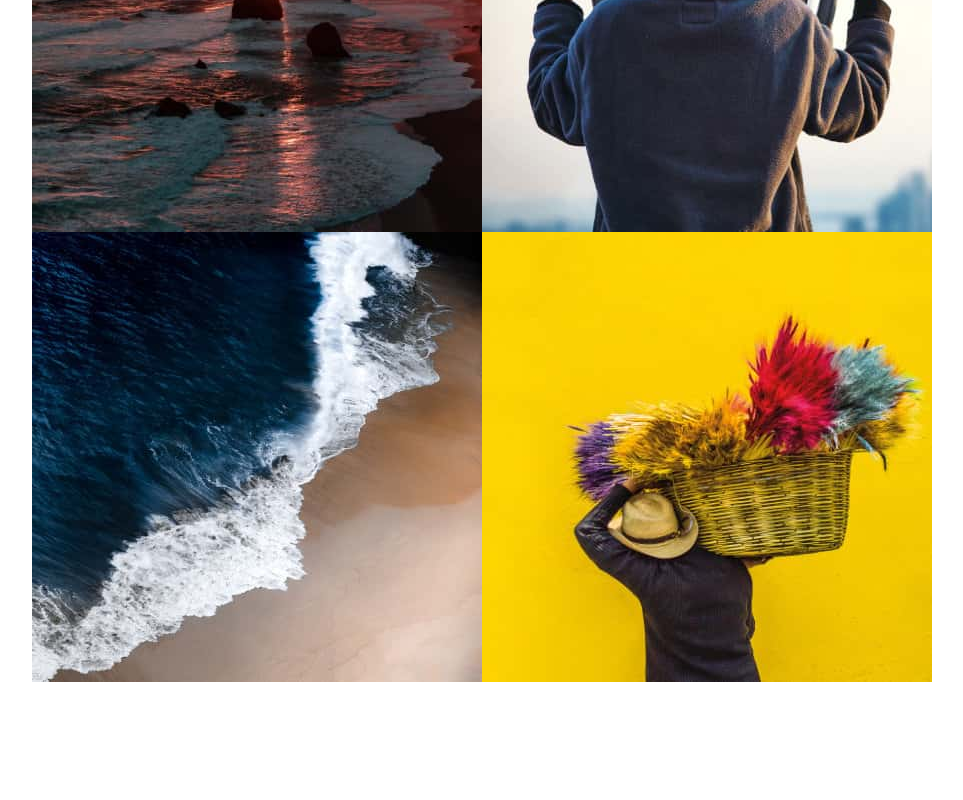
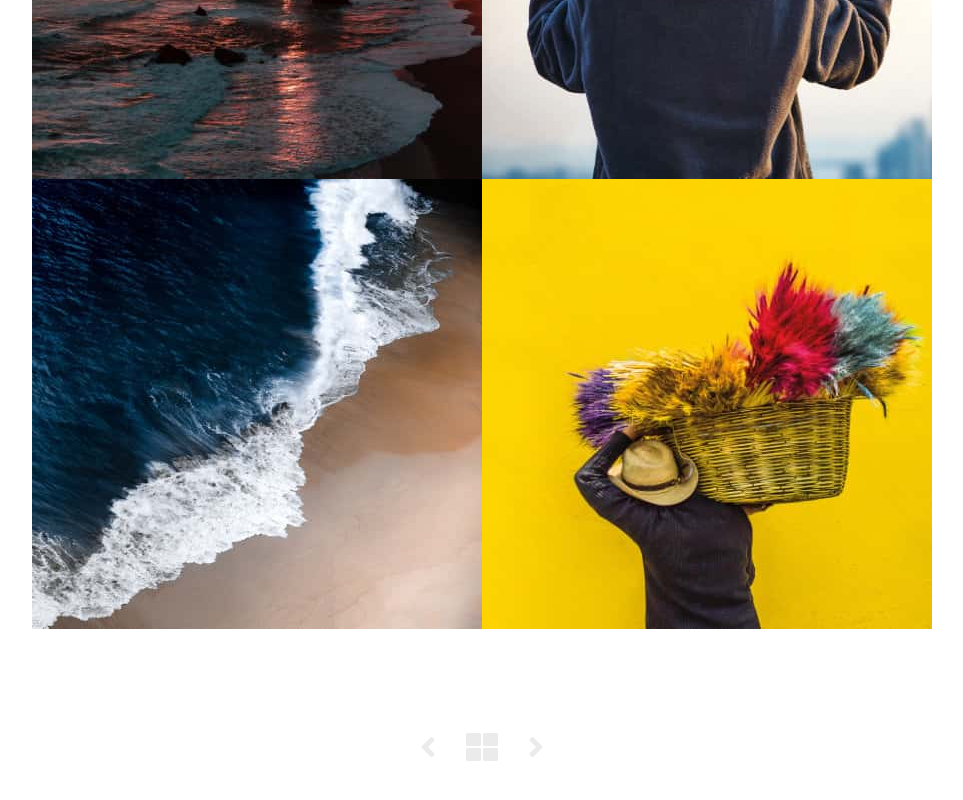
Before and after one commit to davidlower/depth-of-field-blur-css30-day29, a plain HTML site: page index.html in a window 1280 px wide. Shown: the part 446-1246 px from the top of the page, without its empty margins (158-1121 px from the left). Drawn offline with Linux system fonts and the light colour scheme.

Commit message:
added navigation

```diff
--- a/index.html
+++ b/index.html
@@ -6,6 +6,7 @@
    <meta name="viewport" content="width=device-width, initial-scale=1.0">
    <meta http-equiv="X-UA-Compatible" content="ie=edge">
    <link href="https://fonts.googleapis.com/css?family=Poppins:200,400" rel="stylesheet">
+   <link href="https://use.fontawesome.com/releases/v5.0.6/css/all.css" rel="stylesheet">
    <link rel="stylesheet" href="styles.css">
    <title>Depth of field blur effect</title>
 </head>
@@ -21,7 +22,11 @@
          <img class="img4" src="img/basket.jpg" alt="man carrying a basket of feathers" srcset="img/basket@2x.jpg 2x, img/basket@3x.jpg 3x">
       </div>
    </div>
-
+   <div class="navigation">
+      <a href="https://davidlower.github.io/css3-only-dropdown-menu-css30-day27/"><i class="fas fa-angle-left"></i></a>
+      <a href="http://davidlower.co.uk/html/css3-in-30-days"><i class="fas fa-th-large"></i></a>
+      <a href="https://davidlower.github.io/css3-coffee-cup-css30-day30/"><i class="fas fa-angle-right"></i></a>
+   </div>
 </body>
 
 </html>
--- a/styles.css
+++ b/styles.css
@@ -10,7 +10,7 @@
 
    width: 80%;
    max-width: 900px;
-   margin: 10% auto;
+   margin: 5% auto;
    font-family: 'Poppins', sans-serif;
 }
 
@@ -66,6 +66,40 @@ h1 {
    filter: blur(0px);
 }
 
+
+/* BOTTOM NAVIGATION */
+
+.navigation {
+   display: flex;
+   align-items: flex-end;
+   justify-content: center;
+
+   margin: 8% auto;
+
+   font-size: 2rem;
+}
+
+.navigation a {
+   text-decoration: none;
+
+   color: #ebebeb;
+}
+
+.navigation a:nth-child(2) {
+   padding: 0 30px;
+}
+
+.navigation a:hover {
+   cursor: pointer;
+
+   color: #bbb9bb;
+}
+
+.navigation a:active {
+   transform: translateY(1px);
+}
+
+
 /* MEDIA QUERIES */
 
 @media screen and (max-width: 750px) {
```
